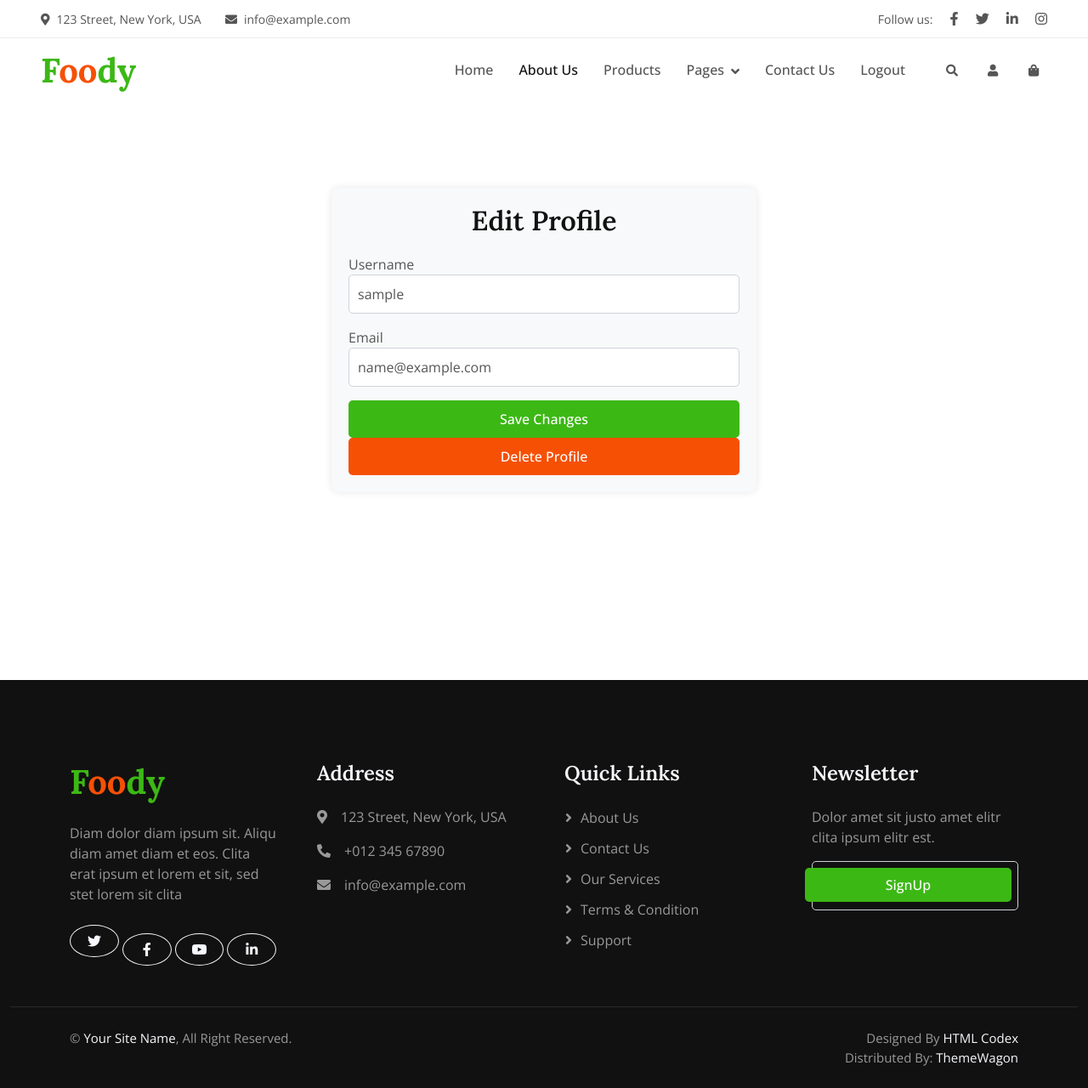
After one commit to living-ghost/Django-Fruits-Shop, a Django app: page /user/profile/edit/1/ in a window 1280 px wide. The commit adds this page. Shown: the whole page at 85% size. Run offline with Django 5.2, Linux system fonts and the light colour scheme; the visitor is signed in with stand-in values (Sample User, id 1); data comes from the database, SQL or seed files in the repository; some libraries are stand-ins or nearby versions.

Commit message:
Adding to cart and checkout pending, User & Admin edit, delete, update section completed. Add products and displaying it also completed.

```diff
--- a/django_fruits_app/backends.py
+++ b/django_fruits_app/backends.py
@@ -1,5 +1,3 @@
-# logistics_app/backends.py
-
 from django.contrib.auth.backends import BaseBackend
 from django.contrib.auth import get_user_model
 from .models import Admin
--- a/django_fruits_app/templates/user_about.html
+++ b/django_fruits_app/templates/user_about.html
@@ -7,6 +7,7 @@
     <!-- About Start -->
     <div class="container-xxl py-5">
         <div class="container">
+            <br><br><br><br>
             <div class="row g-5 align-items-center">
                 <div class="col-lg-6 wow fadeIn" data-wow-delay="0.1s">
                     <div class="about-img position-relative overflow-hidden p-5 pe-0">
--- a/django_fruits_app/templates/user_base_others.html
+++ b/django_fruits_app/templates/user_base_others.html
@@ -76,18 +76,23 @@
                             <a href="{% url 'user_blog_view' %}" class="dropdown-item">Blog Grid</a>
                             <a href="{% url 'user_feature_view' %}" class="dropdown-item">Our Features</a>
                             <a href="{% url 'user_testimonial_view' %}" class="dropdown-item">Testimonial</a>
-                            <a href="{% url 'error_view' %}" class="dropdown-item">404 Page</a>
                         </div>
                     </div>
                     <a href="{% url 'user_contact_view' %}" class="nav-item nav-link">Contact Us</a>
+                    <a href="{% url 'user_logout_view' %}" class="nav-item nav-link">Logout</a>
                 </div>
                 <div class="d-none d-lg-flex ms-2">
                     <a class="btn-sm-square bg-white rounded-circle ms-3" href="">
                         <small class="fa fa-search text-body"></small>
                     </a>
-                    <a class="btn-sm-square bg-white rounded-circle ms-3" href="">
-                        <small class="fa fa-user text-body"></small>
-                    </a>
+                    <div class="dropdown ms-3">
+                        <a class="btn-sm-square bg-white rounded-circle text-body" href="#" id="userDropdown" role="button" data-bs-toggle="dropdown" aria-expanded="false">
+                            <small class="fa fa-user"></small>
+                        </a>
+                        <ul class="dropdown-menu dropdown-menu-end" aria-labelledby="userDropdown">
+                            <li><a class="dropdown-item" href="{% url 'user_profile_view' %}">My Profile</a></li>
+                        </ul>
+                    </div>
                     <a class="btn-sm-square bg-white rounded-circle ms-3" href="">
                         <small class="fa fa-shopping-bag text-body"></small>
                     </a>
@@ -96,13 +101,6 @@
         </nav>
     </div>
     <!-- Navbar End -->
-
-
-    <!-- Page Header Start -->
-    <div class="container-fluid page-header mb-5 wow fadeIn" data-wow-delay="0.1s">
-
-    </div>
-    <!-- Page Header End -->
 
     {% block content %}
 
--- a/django_fruits_app/templates/user_blog.html
+++ b/django_fruits_app/templates/user_blog.html
@@ -7,13 +7,14 @@
     <!-- Blog Start -->
     <div class="container-xxl py-6">
         <div class="container">
+            <br><br><br><br>
             <div class="section-header text-center mx-auto mb-5 wow fadeInUp" data-wow-delay="0.1s" style="max-width: 500px;">
                 <h1 class="display-5 mb-3">Latest Blog</h1>
                 <p>Tempor ut dolore lorem kasd vero ipsum sit eirmod sit. Ipsum diam justo sed rebum vero dolor duo.</p>
             </div>
             <div class="row g-4">
                 <div class="col-lg-4 col-md-6 wow fadeInUp" data-wow-delay="0.1s">
-                    <img class="img-fluid" src="img/blog-1.jpg" alt="">
+                    <img class="img-fluid" src="{% static 'django_fruits_app/img/blog-1.jpg' %}" alt="">
                     <div class="bg-light p-4">
                         <a class="d-block h5 lh-base mb-4" href="">How to cultivate organic fruits and vegetables in own firm</a>
                         <div class="text-muted border-top pt-4">
--- a/django_fruits_app/templates/user_contact.html
+++ b/django_fruits_app/templates/user_contact.html
@@ -7,6 +7,7 @@
     <!-- Contact Start -->
     <div class="container-xxl py-6">
         <div class="container">
+            <br><br><br><br>
             <div class="section-header text-center mx-auto mb-5 wow fadeInUp" data-wow-delay="0.1s" style="max-width: 500px;">
                 <h1 class="display-5 mb-3">Contact Us</h1>
                 <p>Tempor ut dolore lorem kasd vero ipsum sit eirmod sit. Ipsum diam justo sed rebum vero dolor duo.</p>
--- /dev/null
+++ b/django_fruits_app/templates/user_edit_profile.html
@@ -0,0 +1,81 @@
+{% extends "user_base_others.html" %}
+
+{% load static %}
+
+{% block content %}
+
+    <div class="centered-container">
+        <div class="form-container">
+            <h2>Edit Profile</h2>
+            {% if user.id %}
+                <form action="{% url 'user_edit_profile' user.id %}" method="POST">
+                    {% csrf_token %}
+                    <div class="form-group">
+                        <label for="username">Username</label>
+                        <input type="text" class="form-control" id="username" placeholder="Enter username" name="username" value="{{ user.username }}" required>
+                    </div>
+                    <div class="form-group">
+                        <label for="email">Email</label>
+                        <input type="email" class="form-control" id="email" placeholder="Enter email" name="email" value="{{ user.email }}" required>
+                    </div>
+                    <button type="submit" class="btn btn-primary">Save Changes</button>
+                </form>
+                <form action="{% url 'user_delete_profile' user.id %}" method="POST">
+                    {% csrf_token %}
+                    <button type="submit" class="btn btn-danger">Delete Profile</button>
+                </form>
+            {% endif %}
+        </div>
+    </div>
+
+    <style>
+        .centered-container {
+            min-height: 100vh;
+            display: flex;
+            flex-direction: column;
+            justify-content: center;
+            align-items: center;
+            padding: 20px;
+        }
+
+        .form-container {
+            width: 100%;
+            max-width: 500px;
+            padding: 20px;
+            background-color: #f8f9fa;
+            border-radius: 10px;
+            box-shadow: 0 0 10px rgba(0, 0, 0, 0.1);
+        }
+
+        .form-group {
+            margin-bottom: 1rem;
+        }
+
+        .form-control, .btn {
+            width: 100%;
+            padding: 10px;
+            font-size: 16px;
+            border-radius: 5px;
+        }
+
+        .btn-primary {
+            background-color: #3CB815;
+            border: none;
+        }
+
+        .btn-danger {
+            background-color: #F65005;
+            border: none;
+        }
+
+        .btn + .btn {
+            margin-top: 10px;
+        }
+
+        h2 {
+            margin-bottom: 20px;
+            text-align: center;
+        }
+    </style>
+
+{% endblock %}
--- a/django_fruits_app/templates/user_feature.html
+++ b/django_fruits_app/templates/user_feature.html
@@ -7,6 +7,7 @@
     <!-- Feature Start -->
     <div class="container-fluid bg-light bg-icon py-6">
         <div class="container">
+            <br><br><br><br>
             <div class="section-header text-center mx-auto mb-5 wow fadeInUp" data-wow-delay="0.1s" style="max-width: 500px;">
                 <h1 class="display-5 mb-3">Our Features</h1>
                 <p>Tempor ut dolore lorem kasd vero ipsum sit eirmod sit. Ipsum diam justo sed rebum vero dolor duo.</p>
--- a/django_fruits_app/templates/user_testimonial.html
+++ b/django_fruits_app/templates/user_testimonial.html
@@ -7,6 +7,7 @@
     <!-- Testimonial Start -->
     <div class="container-fluid bg-light bg-icon py-6">
         <div class="container">
+            <br><br><br><br>
             <div class="section-header text-center mx-auto mb-5 wow fadeInUp" data-wow-delay="0.1s" style="max-width: 500px;">
                 <h1 class="display-5 mb-3">Customer Review</h1>
                 <p>Tempor ut dolore lorem kasd vero ipsum sit eirmod sit. Ipsum diam justo sed rebum vero dolor duo.</p>
--- a/django_fruits_app/urls.py
+++ b/django_fruits_app/urls.py
@@ -16,6 +16,11 @@ urlpatterns = [
     path('user/feature/', views.user_feature_view, name='user_feature_view'),
     path('user/testimonial/', views.user_testimonial_view, name='user_testimonial_view'),
 
+    path('user/profile/', views.user_profile_view, name='user_profile_view'),
+    path('user/profile/edit/<int:user_id>/', views.user_edit_profile, name='user_edit_profile'),
+    path('user/profile/delete/<int:user_id>/', views.user_delete_profile, name='user_delete_profile'),
+    path('user/profile/change/password/<int:user_id>', views.user_chpwd_profile, name='user_chpwd_profile'),
+
     path('error/', views.error_view, name='error_view'),
 
     path('', views.admin_login_view, name='admin_login_view'),
@@ -28,9 +33,9 @@ urlpatterns = [
     path('administrator/update/product/<int:product_id>/', views.admin_update_product, name='admin_update_product'),
 
     path('administrator/profile/', views.admin_profile, name='admin_profile'),
-    path('administrator/edit/profile/<int:admin_id>/', views.admin_edit_profile, name='admin_edit_profile'),
-    path('administrator/delete/profile/<int:admin_id>/', views.admin_delete_profile, name='admin_delete_profile'),
-    path('administrator/change/password/<int:admin_id>', views.admin_chpwd_profile, name='admin_chpwd_profile'),
+    path('administrator/profile/edit/<int:admin_id>/', views.admin_edit_profile, name='admin_edit_profile'),
+    path('administrator/profile/delete/<int:admin_id>/', views.admin_delete_profile, name='admin_delete_profile'),
+    path('administrator/profile/change/password/<int:admin_id>', views.admin_chpwd_profile, name='admin_chpwd_profile'),
 
     # Include Django's built-in authentication views
     path('accounts/', include('django.contrib.auth.urls')),
--- a/django_fruits_app/views.py
+++ b/django_fruits_app/views.py
@@ -210,10 +210,62 @@ def admin_chpwd_profile(request, admin_id):
 
 
 
+# User Profile Section
+
+def user_profile_view(request):
+    return render(request, "user_profile.html")
+
+
+@login_required
+def user_edit_profile(request, user_id):
+    user = get_object_or_404(User, id=user_id)
+
+    if request.method == 'POST':
+        username = request.POST.get('username')
+        email = request.POST.get('email')
+
+        if username and email:
+            user.username = username
+            user.email = email
+            user.save()
+
+    return render(request, "user_edit_profile.html", {'user': user})
+
+
+@login_required
+def user_delete_profile(request, user_id):
+    if request.method == 'POST':
+        user = get_object_or_404(User, id=user_id)
+        user.delete()
+
+        return redirect('user_register_view')
+    else:
+        return HttpResponseNotAllowed(['POST'])
+
+@login_required
+def user_chpwd_profile(request, user_id):
+    user = get_object_or_404(User, id=user_id)
+    if request.method == 'POST':
+        Current_Password = request.POST.get('Current_Password')
+        New_Password = request.POST.get('New_Password')
+        Re_New_Password = request.POST.get('Re_New_Password')
+        if user.check_password(Current_Password):
+            if New_Password == Re_New_Password:
+                user.set_password(New_Password)
+                user.save()
+            else:
+                print("Passwords Not Matching")
+        else:
+            print("Current password is wrong")
+
+    return render(request, 'user_chpwd_profile.html', {'user' : user})
+
+
 # Other Sections
 
 def user_product_view(request):
-    return render(request, "user_product.html")
+    products = Products.objects.all()
+    return render(request, "user_product.html", {'products' : products})
 
 
 def user_about_view(request):
--- a/django_fruits_shop/settings.py
+++ b/django_fruits_shop/settings.py
@@ -26,7 +26,7 @@ SECRET_KEY = 'django-insecure-h2za%$jkzkneuv+c$qqsq8b%v5h(c2!)kid1@$i$tbs)c-7isg
 # SECURITY WARNING: don't run with debug turned on in production!
 DEBUG = True
 
-ALLOWED_HOSTS = ['9cd1-2409-40f3-15-fb92-501c-eb19-47a8-f57e.ngrok-free.app']
+ALLOWED_HOSTS = []
 
 
 # Application definition
```
Also changed, not shown: django_fruits_app/templates/user_base.html (+8 -4 lines), django_fruits_app/templates/user_chpwd_profile.html (added, +81 -0 lines), django_fruits_app/templates/user_product.html (+36 -15 lines), django_fruits_app/templates/user_profile.html (added, +75 -0 lines), 1 other file.
